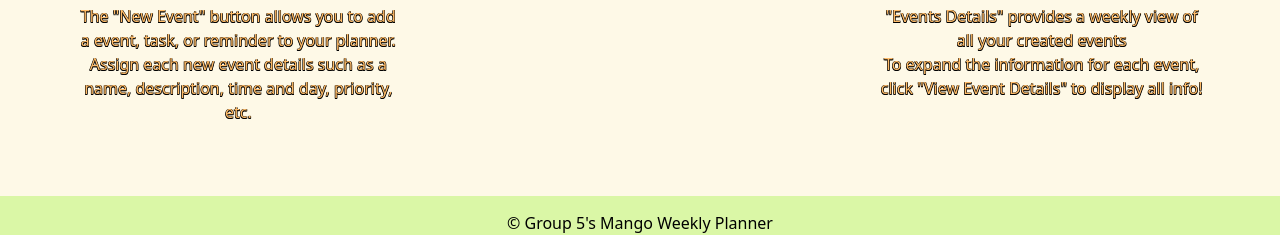
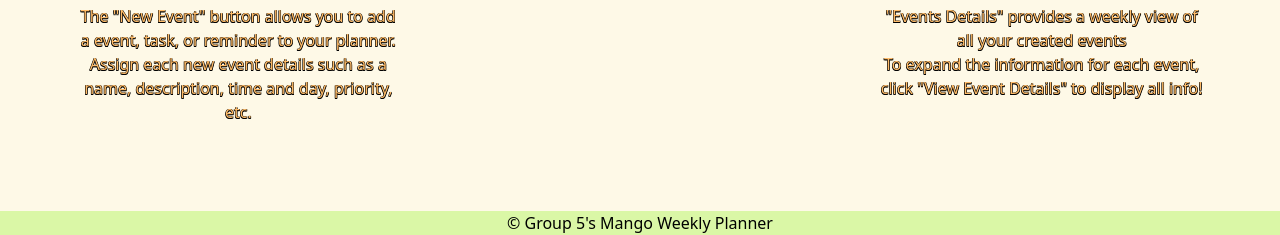
Before and after one commit to Jaytined/Group-5-Web-Applications-Project, a plain HTML site: page index.html in a window 1280 px wide. Shown: the part 565-800 px from the top of the page. Drawn offline with nearby package versions, Linux system fonts and the light colour scheme.

Commit message:
Update style.css

```diff
--- a/style.css
+++ b/style.css
@@ -9,7 +9,6 @@ body {
     width: 100%;
     background-color: #DAF7A6;
     color: black;
-    padding-top: 15px;
 }
 
 .banner{
```
